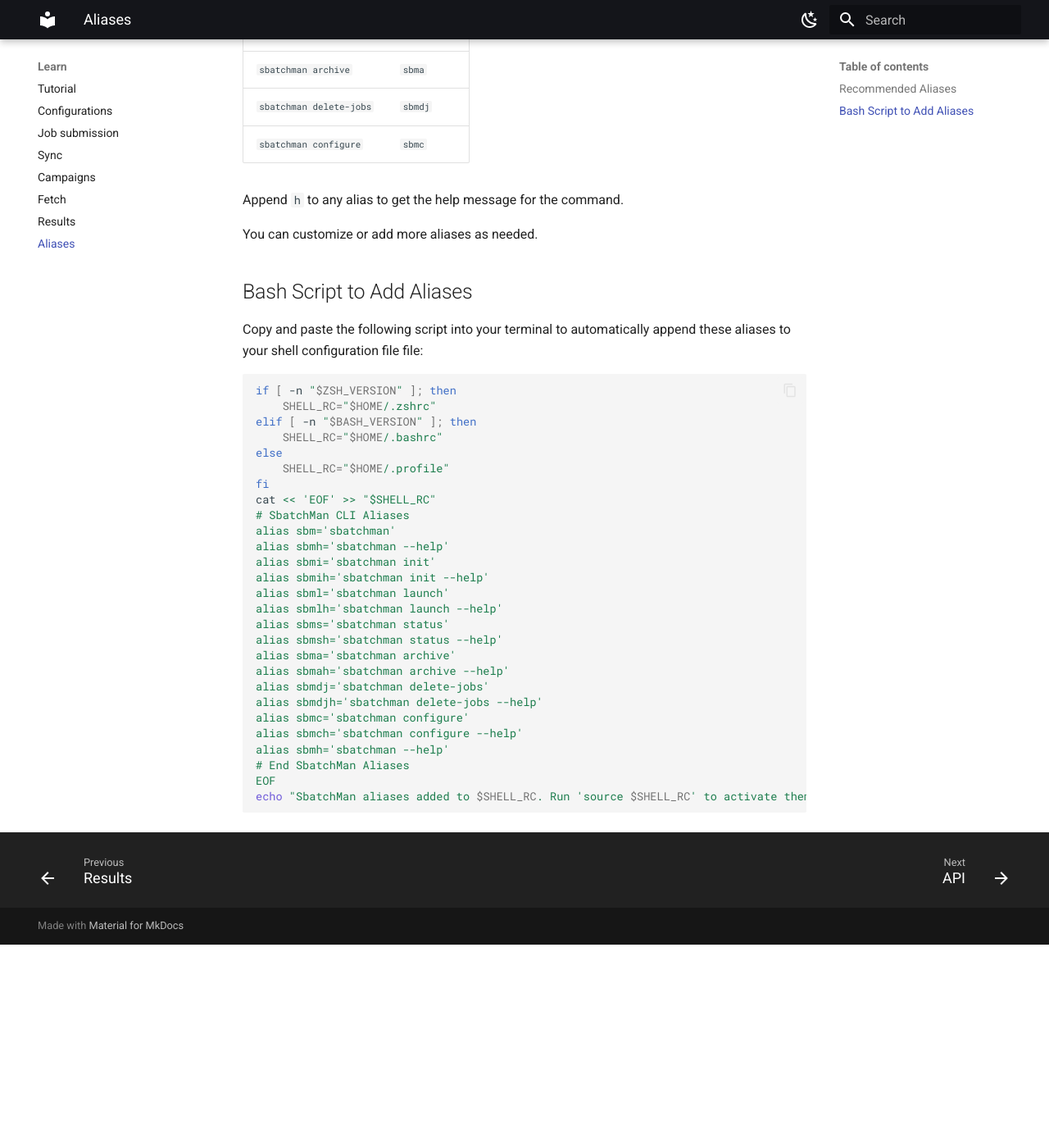
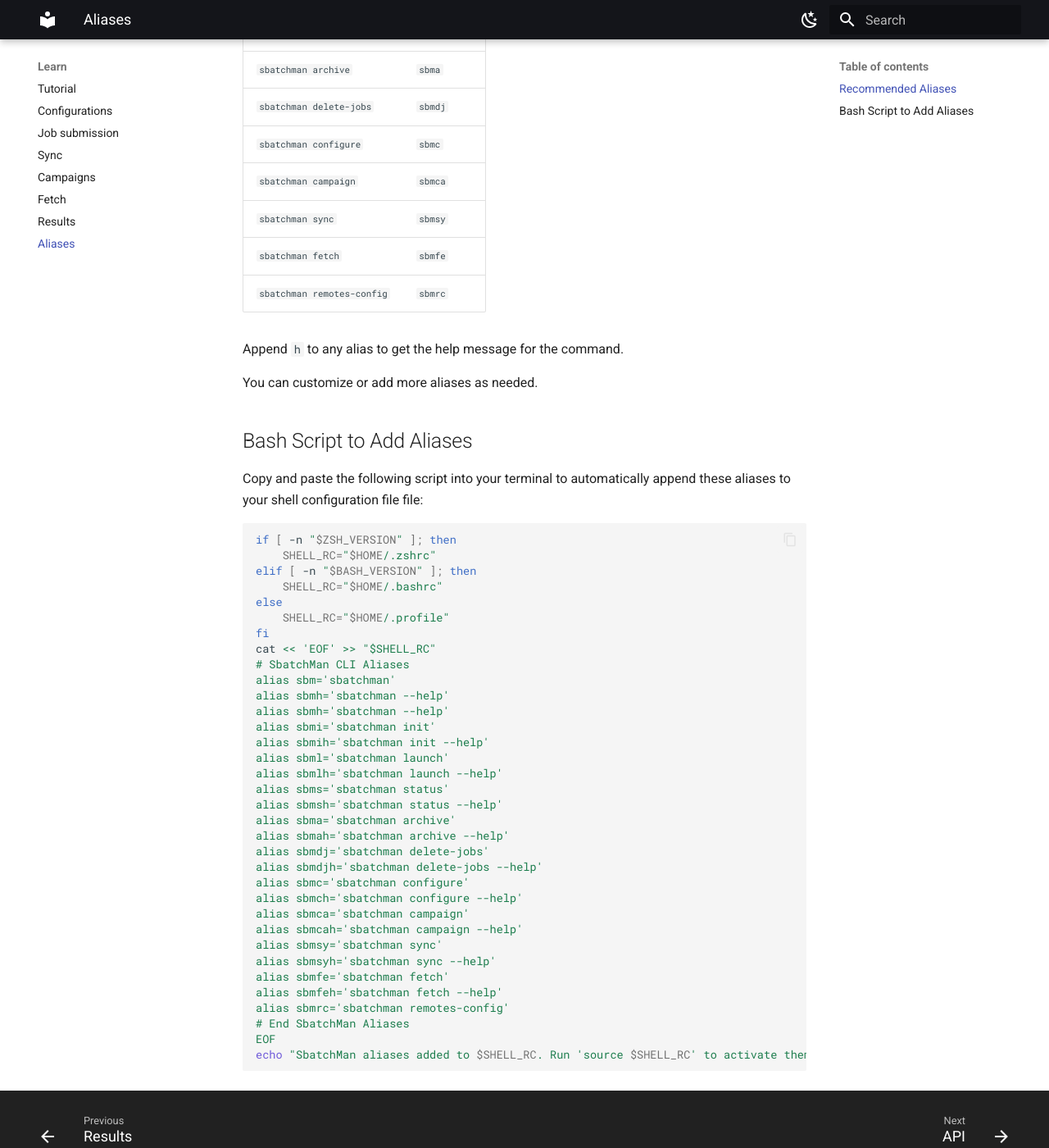
Before and after one commit to LorenzoPichetti/SbatchMan, an MkDocs documentation site: the page built from docs/learn/aliases.md, in a window 1280 px wide and 1400 px high, scrolled down 628 px. Shown: the whole window at 82% size. Built offline with MkDocs 1.6.1 and Material for MkDocs 9.7.7, drawn with Linux system fonts in a browser that asks for light colours; before the commit the page ends 1780 px from its top, so only the background shows below that.

Commit message:
some aliases in docs

```diff
--- a/docs/learn/aliases.md
+++ b/docs/learn/aliases.md
@@ -8,13 +8,17 @@ The `sbatchman` CLI provides powerful functionality, but the commands can be len
 
 | Command                         | Alias   |
 |---------------------------------|---------|
-| `sbatchman`                     | `sbm`  |
+| `sbatchman`                     | `sbm`   |
 | `sbatchman init`                | `sbmi`  |
 | `sbatchman launch`              | `sbml`  |
 | `sbatchman status`              | `sbms`  |
 | `sbatchman archive`             | `sbma`  |
 | `sbatchman delete-jobs`         | `sbmdj` |
 | `sbatchman configure`           | `sbmc`  |
+| `sbatchman campaign`            | `sbmca` |
+| `sbatchman sync`                | `sbmsy` |
+| `sbatchman fetch`               | `sbmfe` |
+| `sbatchman remotes-config`      | `sbmrc` |
 
 Append `h` to any alias to get the help message for the command.
 
@@ -36,6 +40,7 @@ cat << 'EOF' >> "$SHELL_RC"
 # SbatchMan CLI Aliases
 alias sbm='sbatchman'
 alias sbmh='sbatchman --help'
+alias sbmh='sbatchman --help'
 alias sbmi='sbatchman init'
 alias sbmih='sbatchman init --help'
 alias sbml='sbatchman launch'
@@ -48,7 +53,13 @@ alias sbmdj='sbatchman delete-jobs'
 alias sbmdjh='sbatchman delete-jobs --help'
 alias sbmc='sbatchman configure'
 alias sbmch='sbatchman configure --help'
-alias sbmh='sbatchman --help'
+alias sbmca='sbatchman campaign'
+alias sbmcah='sbatchman campaign --help'
+alias sbmsy='sbatchman sync'
+alias sbmsyh='sbatchman sync --help'
+alias sbmfe='sbatchman fetch'
+alias sbmfeh='sbatchman fetch --help'
+alias sbmrc='sbatchman remotes-config'
 # End SbatchMan Aliases
 EOF
 echo "SbatchMan aliases added to $SHELL_RC. Run 'source $SHELL_RC' to activate them."
```
